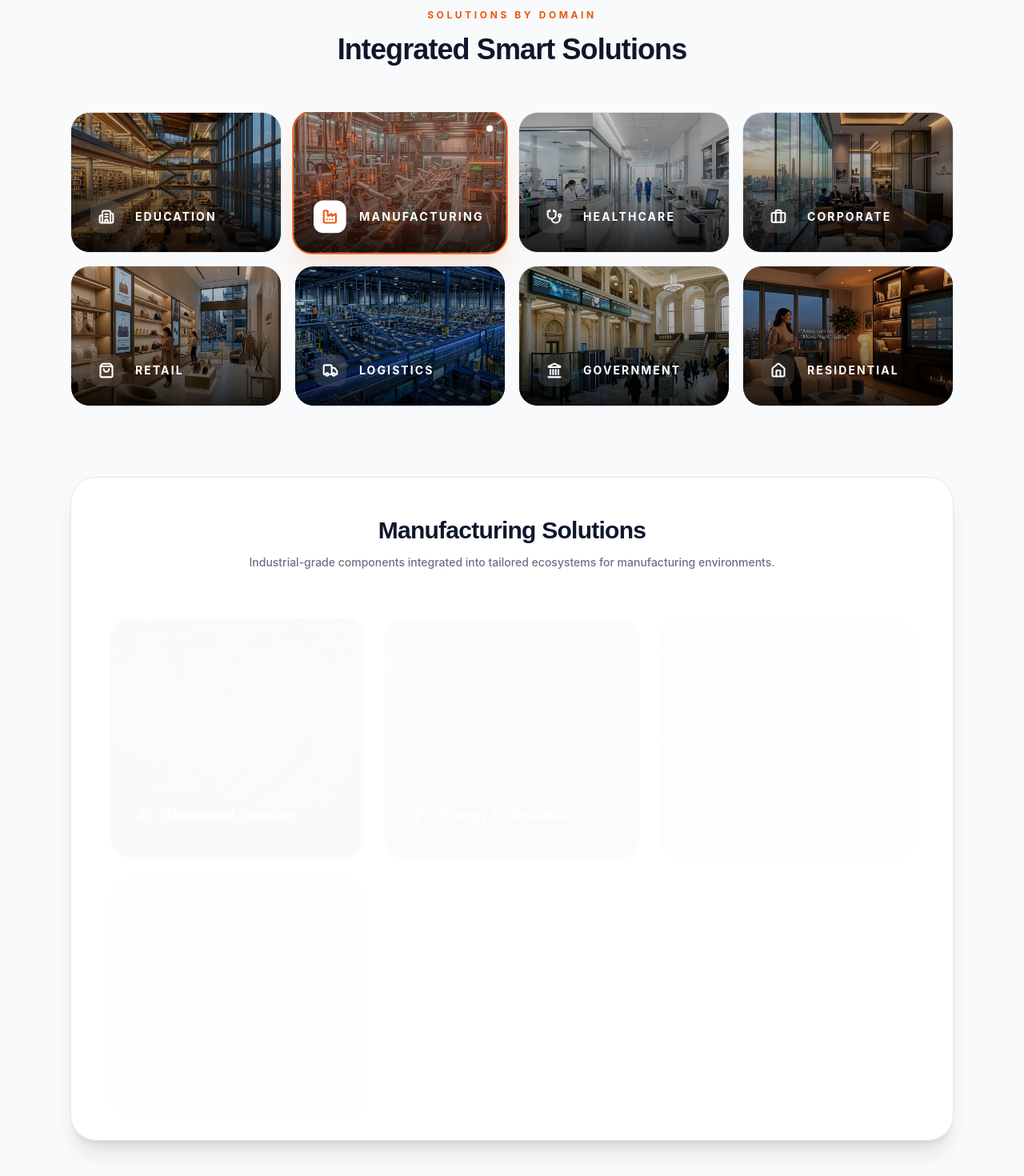
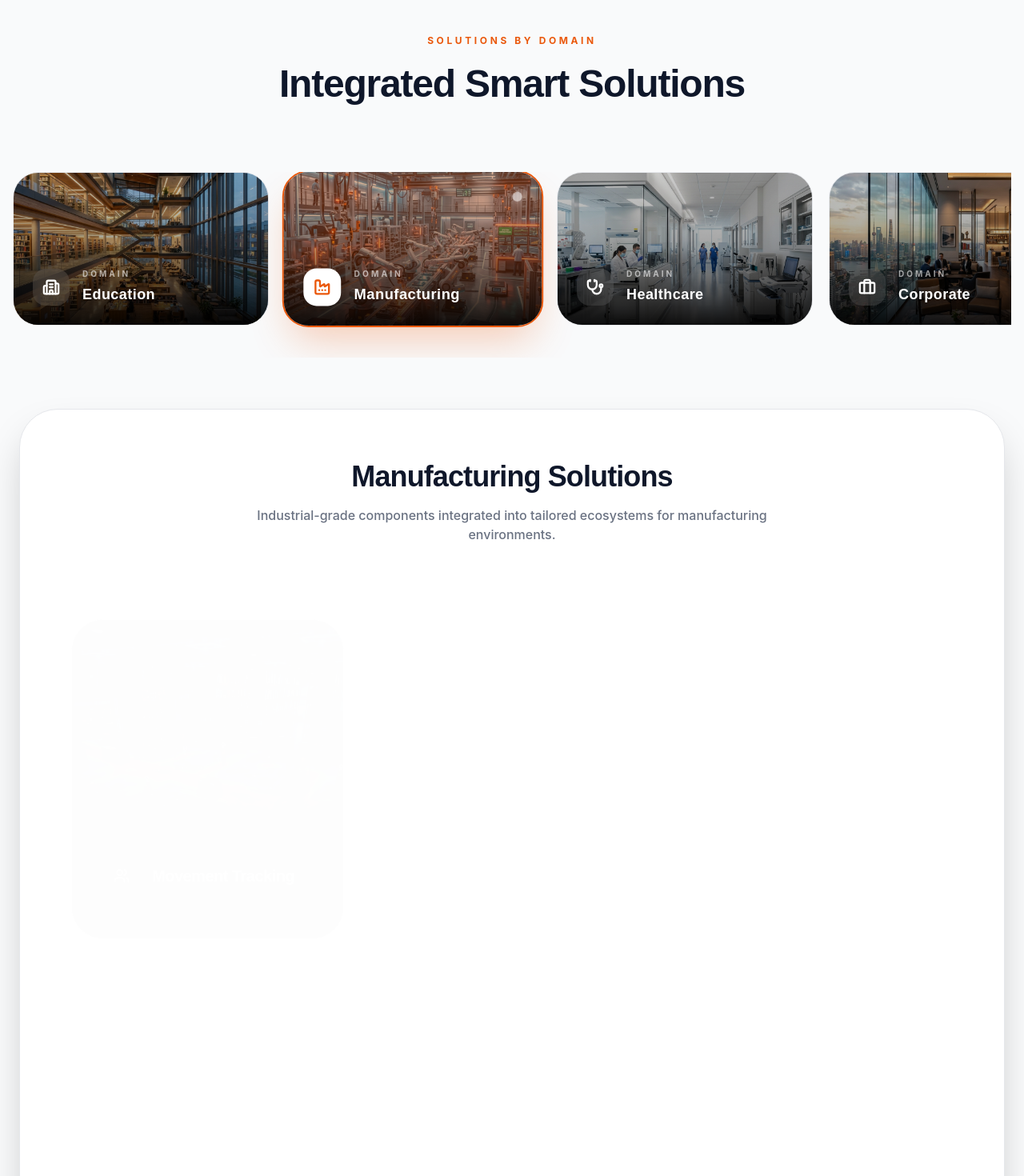
Before and after one commit to deepanshu076/NxSolution, a React (Vite) app: page /solutions in a window 1280 px wide. Shown: the part 700-2170 px from the top of the page at 80% size. Built offline with nearby package versions, Linux system fonts and the light colour scheme.

Commit message:
change in the solutionspage

```diff
--- a/src/pages/Solutions.tsx
+++ b/src/pages/Solutions.tsx
@@ -113,30 +113,29 @@ export default function Solutions() {
       </section>
 
       {/* ── INTERACTIVE DOMAIN SELECTOR ── */}
-      <section className="py-10 md:py-16 bg-gray-50 border-b border-gray-200">
-        <div className="container mx-auto px-4 md:px-6 max-w-6xl">
-
-          {/* Section Header */}
-          <div className="mb-10 md:mb-14 text-center max-w-2xl mx-auto">
-            <span className="text-[10px] md:text-xs font-bold text-brand-walnut tracking-[0.3em] uppercase block mb-3">
-              Solutions by domain
-            </span>
-            <h2 className="text-2xl md:text-4xl font-display font-bold text-brand-black leading-tight">
-              Integrated Smart Solutions
-            </h2>
+      <section className="py-16 md:py-24 bg-gray-50 border-b border-gray-200">
+        <div className="container mx-auto px-6">
+          <div className="mb-12 md:mb-20 text-center max-w-3xl mx-auto">
+            <span className="text-xs font-bold text-brand-walnut tracking-[0.3em] uppercase block mb-4">Solutions by domain</span>
+            <h2 className="text-3xl md:text-5xl font-display font-bold text-brand-black leading-tight">Integrated Smart Solutions</h2>
           </div>
 
-          <div className="flex gap-4 md:grid md:grid-cols-2 lg:grid-cols-4 mb-16 overflow-x-auto pb-6 scrollbar-hide px-2 -mx-2">
+          <div className="relative mb-16 group/slider">
+            <div
+              ref={scrollRef}
+              className="flex gap-5 overflow-x-auto pb-10 px-2 -mx-2 scrollbar-hide snap-x snap-mandatory scroll-smooth"
+            >
               {domainList.map((dom) => {
                 const isActive = activeDomain === dom.id;
                 return (
                   <button
                     key={dom.id}
-                  onMouseEnter={() => setActiveDomain(dom.id)}
-                  className={`relative flex flex-col items-start justify-end p-6 rounded-3xl transition-all duration-500 min-w-[260px] lg:min-w-0 h-44 overflow-hidden group outline-none
+                    data-domain={dom.id}
+                    onClick={() => setActiveDomain(dom.id)}
+                    className={`relative flex flex-col items-start justify-end p-6 rounded-[2rem] transition-all duration-500 min-w-[280px] md:min-w-[320px] h-48 overflow-hidden group outline-none snap-start
                       ${isActive
-                      ? "shadow-2xl shadow-brand-walnut/20 scale-[1.02] border-2 border-brand-walnut"
-                      : "bg-white border border-gray-200 hover:border-brand-walnut/30 hover:shadow-xl hover:-translate-y-1"
+                        ? "shadow-2xl shadow-brand-walnut/30 scale-[1.02] border-2 border-brand-walnut"
+                        : "bg-white border border-gray-200 hover:border-brand-walnut/30 hover:shadow-xl"
                       }`}
                   >
                     {/* Background Image with Overlays */}
@@ -147,50 +146,53 @@ export default function Solutions() {
                         className={`w-full h-full object-cover transition-transform duration-1000 ${isActive ? 'scale-110' : 'group-hover:scale-110'}`}
                       />
                       <div className={`absolute inset-0 transition-colors duration-500 ${isActive ? 'bg-brand-walnut/40' : 'bg-black/20 group-hover:bg-black/40'}`} />
-                    <div className="absolute inset-0 bg-gradient-to-t from-black/80 via-black/20 to-transparent" />
+                      <div className="absolute inset-0 bg-gradient-to-t from-black/90 via-black/20 to-transparent" />
                     </div>
 
                     {/* Content */}
                     <div className="relative z-10 flex items-center gap-4">
-                    <div className={`p-2.5 rounded-xl transition-all duration-500 ${isActive ? 'bg-white text-brand-walnut shadow-lg' : 'bg-white/10 text-white backdrop-blur-md'}`}>
-                      <dom.icon size={20} strokeWidth={2.5} />
+                      <div className={`p-3 rounded-2xl transition-all duration-500 ${isActive ? 'bg-white text-brand-walnut shadow-lg' : 'bg-white/10 text-white backdrop-blur-md'}`}>
+                        <dom.icon size={22} strokeWidth={2.5} />
                       </div>
-                    <span className="text-sm font-bold uppercase tracking-[0.15em] text-white">
+                      <div className="flex flex-col items-start">
+                        <span className="text-[10px] font-bold uppercase tracking-[0.3em] text-white/60 mb-1">Domain</span>
+                        <span className="text-lg font-display font-bold text-white tracking-wide">
                           {dom.name}
                         </span>
+                      </div>
                     </div>
 
                     {/* Active Indicator Pin */}
                     {isActive && (
-                    <div className="absolute top-4 right-4 w-2 h-2 rounded-full bg-white shadow-[0_0_10px_white]" />
+                      <div className="absolute top-6 right-6 w-3 h-3 rounded-full bg-white shadow-[0_0_15px_white] animate-pulse" />
                     )}
                   </button>
                 );
               })}
             </div>
+          </div>
 
-          {/* Solutions Grid Area */}
-          <div className="bg-white rounded-[2rem] border border-gray-200 overflow-hidden shadow-xl p-6 md:p-10 lg:p-12">
-
-            <div className="text-center mb-8 md:mb-10">
-              <h3 className="text-xl md:text-3xl font-display font-bold text-brand-black mb-3 capitalize">
+          {/* Solutions Grid */}
+          <div className="bg-white rounded-[3rem] border border-gray-200 overflow-hidden shadow-2xl p-8 md:p-16">
+            <div className="text-center mb-16">
+              <h3 className="text-2xl md:text-4xl font-display font-bold text-brand-black mb-4 capitalize">
                 {activeDomain} Solutions
               </h3>
-              <p className="text-gray-500 text-xs md:text-sm max-w-2xl mx-auto font-medium">
+              <p className="text-gray-500 text-sm md:text-base max-w-2xl mx-auto font-medium">
                 Industrial-grade components integrated into tailored ecosystems for {activeDomain} environments.
               </p>
             </div>
 
-            <div className="grid grid-cols-1 md:grid-cols-2 lg:grid-cols-3 gap-5 md:gap-6">
+            <div className="grid grid-cols-1 md:grid-cols-2 lg:grid-cols-3 gap-8 md:gap-10">
               <AnimatePresence mode="wait">
                 {activeSolutions.map((sol, i) => (
                   <motion.div
                     key={`${activeDomain}-${i}`}
-                    initial={{ opacity: 0, y: 20 }}
+                    initial={{ opacity: 0, y: 30 }}
                     animate={{ opacity: 1, y: 0 }}
-                    exit={{ opacity: 0, y: -20 }}
-                    transition={{ duration: 0.4, delay: i * 0.05 }}
-                    className="relative h-[260px] md:h-[300px] rounded-[1.5rem] overflow-hidden border border-gray-100 group transition-all duration-500 hover:shadow-[0_15px_40px_rgba(0,0,0,0.12)] hover:border-brand-walnut hover:-translate-y-1.5"
+                    exit={{ opacity: 0, y: -30 }}
+                    transition={{ duration: 0.5, delay: i * 0.1 }}
+                    className="relative h-[340px] md:h-[400px] rounded-[2.5rem] overflow-hidden border border-gray-100 group transition-all duration-500 hover:shadow-[0_20px_50px_rgba(0,0,0,0.15)] hover:border-brand-walnut hover:-translate-y-2"
                   >
                     {/* Background Image */}
                     <div className="absolute inset-0 z-0">
@@ -202,7 +204,7 @@ export default function Solutions() {
                         />
                       ) : (
                         <div className="w-full h-full bg-gray-50 flex items-center justify-center">
-                          <sol.icon size={36} className="text-gray-200" />
+                          <sol.icon size={48} className="text-gray-200" />
                         </div>
                       )}
                       <div className="absolute inset-0 bg-black/40 group-hover:bg-black/70 transition-colors duration-500" />
@@ -210,23 +212,23 @@ export default function Solutions() {
                     </div>
 
                     {/* Content Area */}
-                    <div className="absolute inset-0 p-5 md:p-6 flex flex-col justify-end z-10">
-                      <div className="flex items-center gap-3 mb-3">
-                        <div className="p-2 bg-white/10 backdrop-blur-md rounded-xl text-white group-hover:bg-brand-walnut transition-colors">
-                          <sol.icon size={18} />
+                    <div className="absolute inset-0 p-8 md:p-10 flex flex-col justify-end z-10">
+                      <div className="flex items-center gap-4 mb-4">
+                        <div className="p-3 bg-white/10 backdrop-blur-md rounded-2xl text-white group-hover:bg-brand-walnut transition-colors">
+                          <sol.icon size={20} />
                         </div>
-                        <h4 className="font-display font-bold text-lg text-white group-hover:text-warm-gold-beige transition-colors">
+                        <h4 className="font-display font-bold text-xl text-white group-hover:text-warm-gold-beige transition-colors">
                           {sol.name}
                         </h4>
                       </div>
 
                       <div className="grid grid-rows-[0fr] group-hover:grid-rows-[1fr] transition-[grid-template-rows] duration-500 ease-in-out">
                         <div className="overflow-hidden">
-                          <p className="text-white/70 text-xs leading-relaxed pt-2">
+                          <p className="text-white/70 text-sm leading-relaxed pt-2">
                             {sol.desc}
                           </p>
-                          <div className="mt-4 flex items-center gap-2 text-warm-gold-beige font-bold text-[10px] uppercase tracking-[0.2em]">
-                            Explore Solution <ArrowRight size={12} />
+                          <div className="mt-6 flex items-center gap-2 text-warm-gold-beige font-bold text-xs uppercase tracking-[0.2em]">
+                            Explore Solution <ArrowRight size={14} />
                           </div>
                         </div>
                       </div>
@@ -235,11 +237,21 @@ export default function Solutions() {
                 ))}
               </AnimatePresence>
             </div>
-
           </div>
         </div>
       </section>
 
+      {/* ── CTA SECTION ── */}
+      <section className="py-24 bg-brand-walnut relative overflow-hidden">
+        <div className="absolute inset-0 opacity-10 grid-bg" />
+        <div className="container mx-auto px-6 text-center relative z-10">
+          <h2 className="text-3xl md:text-6xl font-display font-bold text-soft-white mb-8 max-w-3xl mx-auto leading-tight">Ready to optimize your operations?</h2>
+          <p className="text-soft-white/60 text-lg md:text-xl mb-12 max-w-xl mx-auto leading-relaxed">Let's design a smart ecosystem tailored to your unique environment.</p>
+          <div className="flex flex-wrap justify-center gap-6">
+            <Link to="/contact" className="px-12 py-5 bg-white text-brand-walnut font-bold rounded-2xl transition-all hover:scale-105 shadow-2xl">Get Started Now</Link>
+          </div>
+        </div>
+      </section>
     </div>
   );
 }
```
Lines whose indentation alone changed are shown as unchanged.
